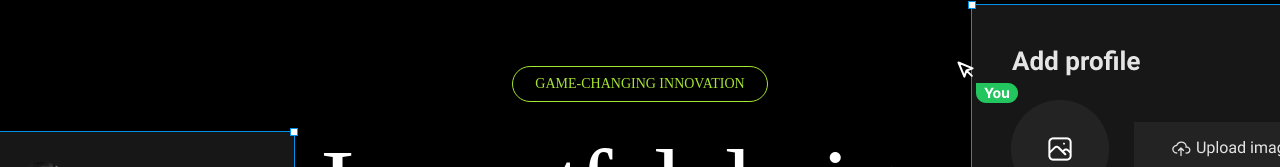
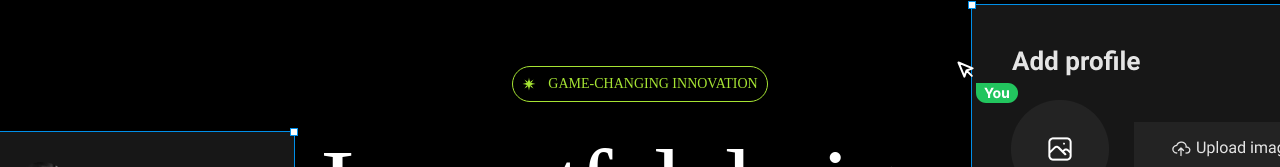
Before and after one commit to aykansal/anon-v1, a React (Vite) app in the folder frontend/: page / in a window 1280 px wide. Shown: the part 113-280 px from the top of the page. Built offline with nearby package versions, Linux system fonts and the light colour scheme; a web font is replaced by a local one.

Commit message:
testing complete for arlink

```diff
--- a/frontend/src/pages/Landing.tsx
+++ b/frontend/src/pages/Landing.tsx
@@ -114,7 +114,7 @@ const Landing = () => {
           <div className="w-full flex flex-col items-center px-4 md:px-0">
             {/* Innovation badge */}
             <div className="w-[80%] md:w-[20%] uppercase mb-5 text-xs md:text-sm flex items-center justify-center gap-3 h-9 border-[1px] border-[#a6e433] text-[#a6e433] rounded-full">
-              {/* <GiPolarStar /> */}
+              <GiPolarStar />
               <h1>Game-Changing Innovation</h1>
             </div>
 
```
